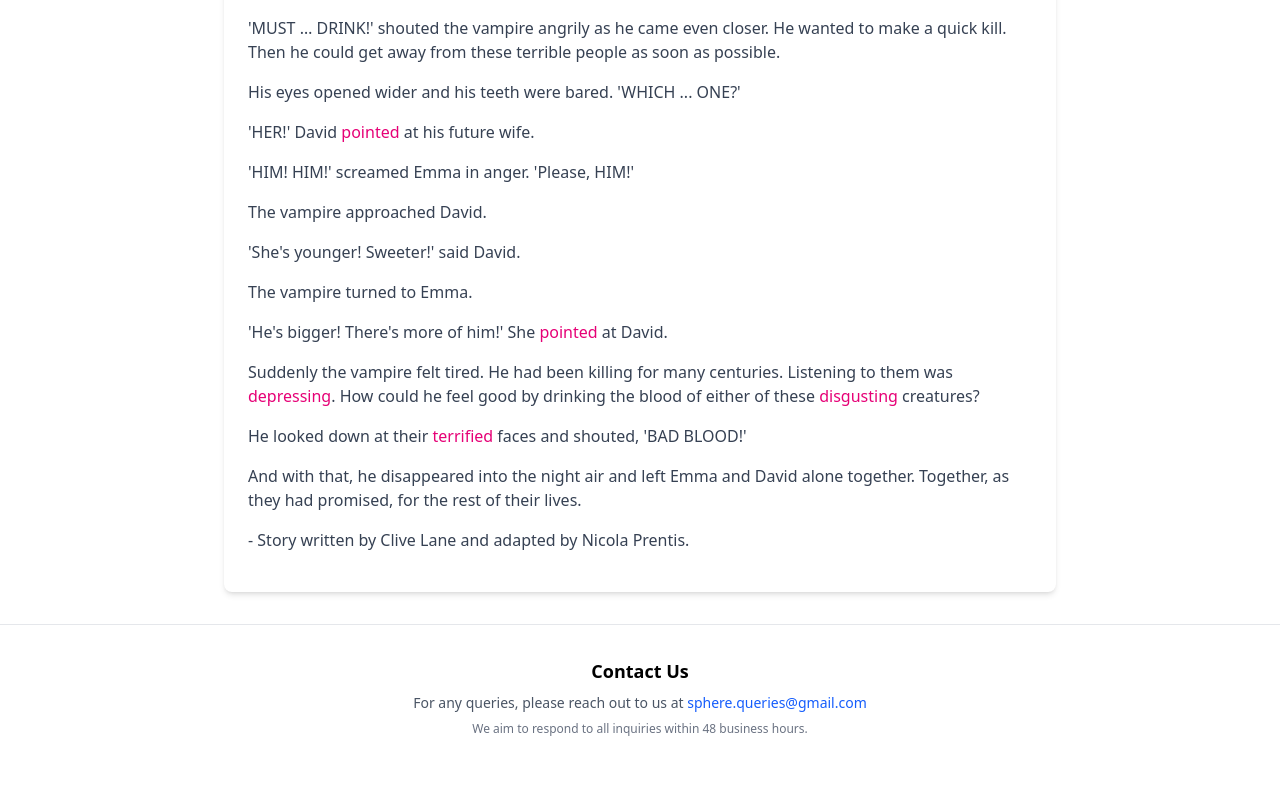
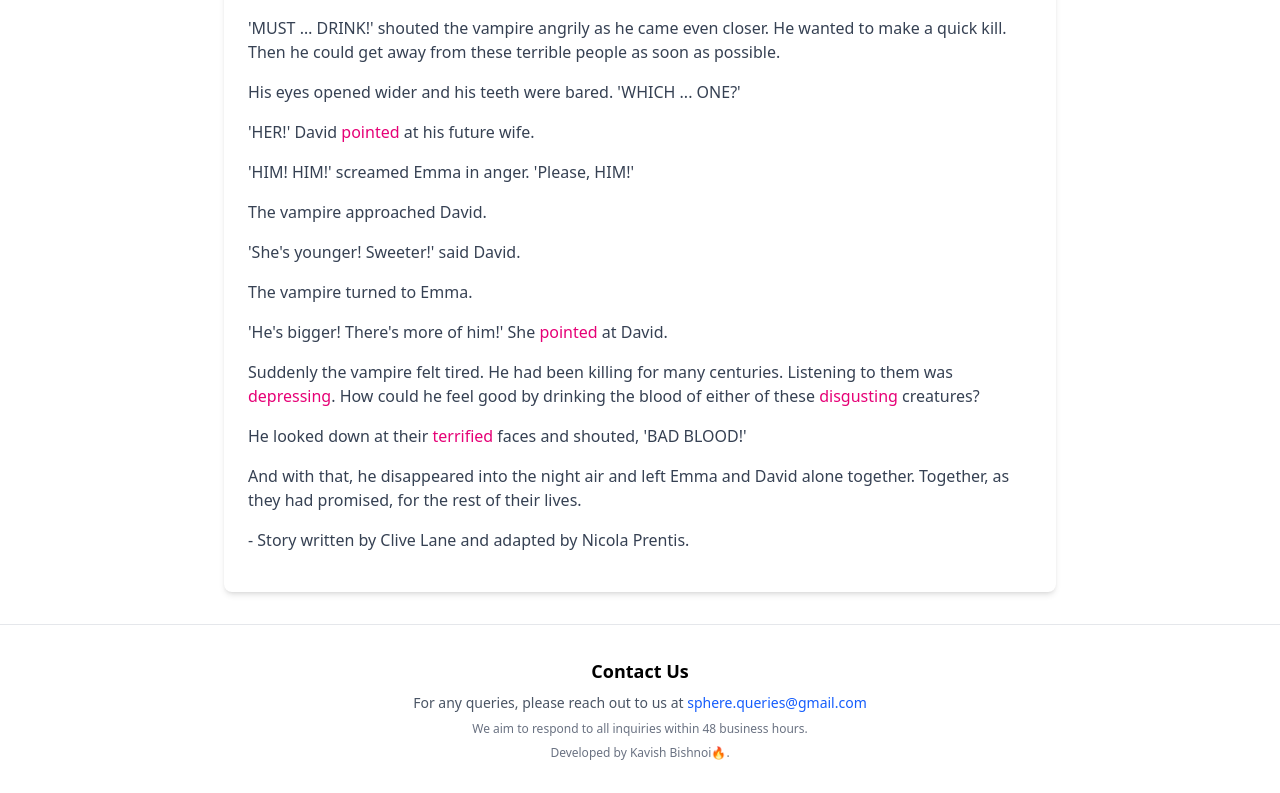
Before and after one commit to kavish1919/Sphere---All-in-One-Web-Tools, a Next.js app: page /wordora/reading in a window 1280 px wide. Shown: the part 3596-4389 px from the top of the page. Before the commit the page ends 4365 px from the top, so only its background shows below. Built offline with nearby package versions, Linux system fonts and the light colour scheme; no server answers.

Commit message:
Update layout.tsx

```diff
--- a/app/layout.tsx
+++ b/app/layout.tsx
@@ -162,6 +162,9 @@
                 <p className="text-xs text-gray-500 dark:text-gray-500">
                   We aim to respond to all inquiries within 48 business hours.
                 </p>
+                <p className="text-xs text-gray-500 dark:text-gray-500">
+                  Developed by Kavish Bishnoi🔥.
+                </p>
               </div>
             </div>
           </footer>
```
